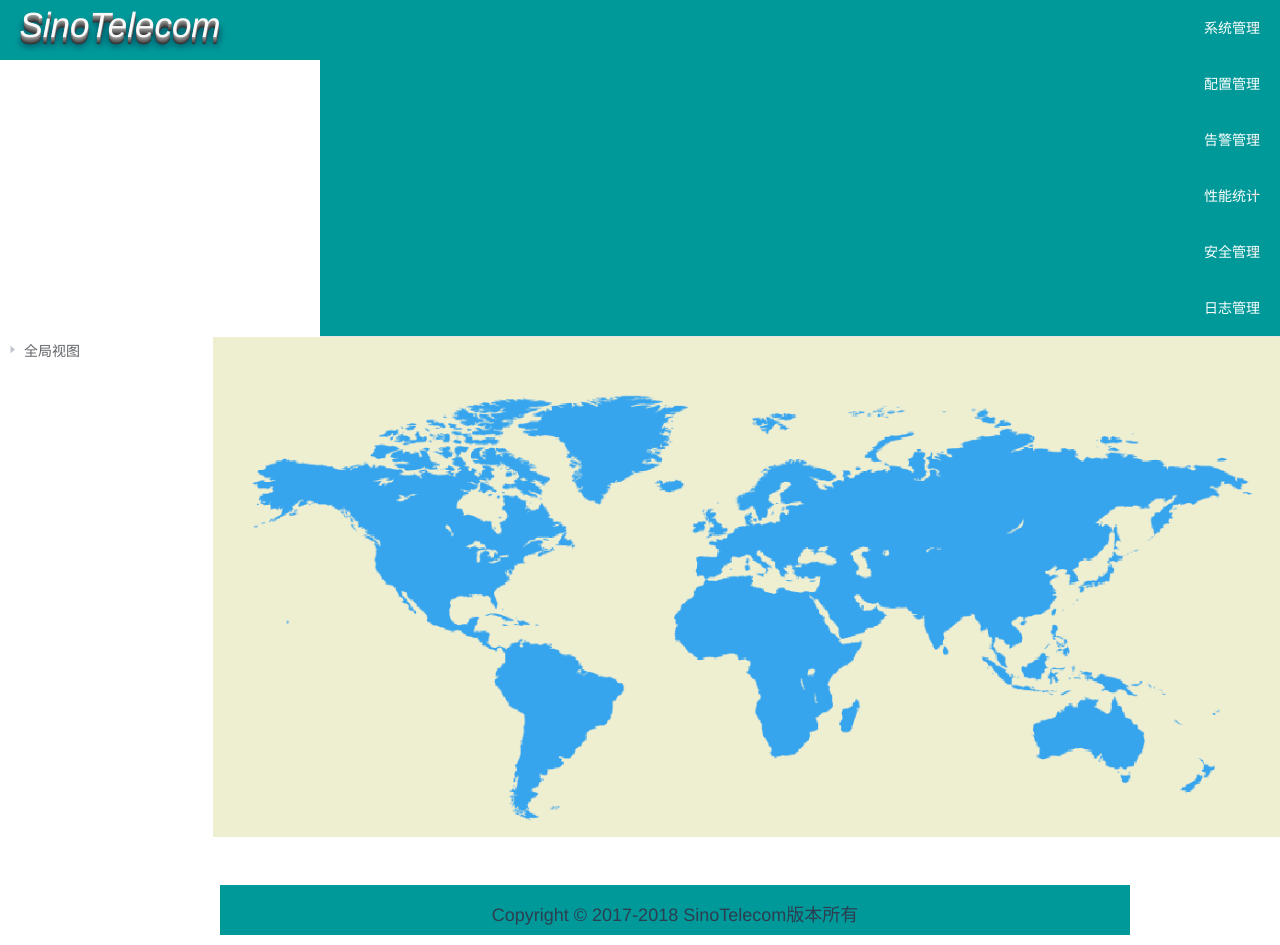
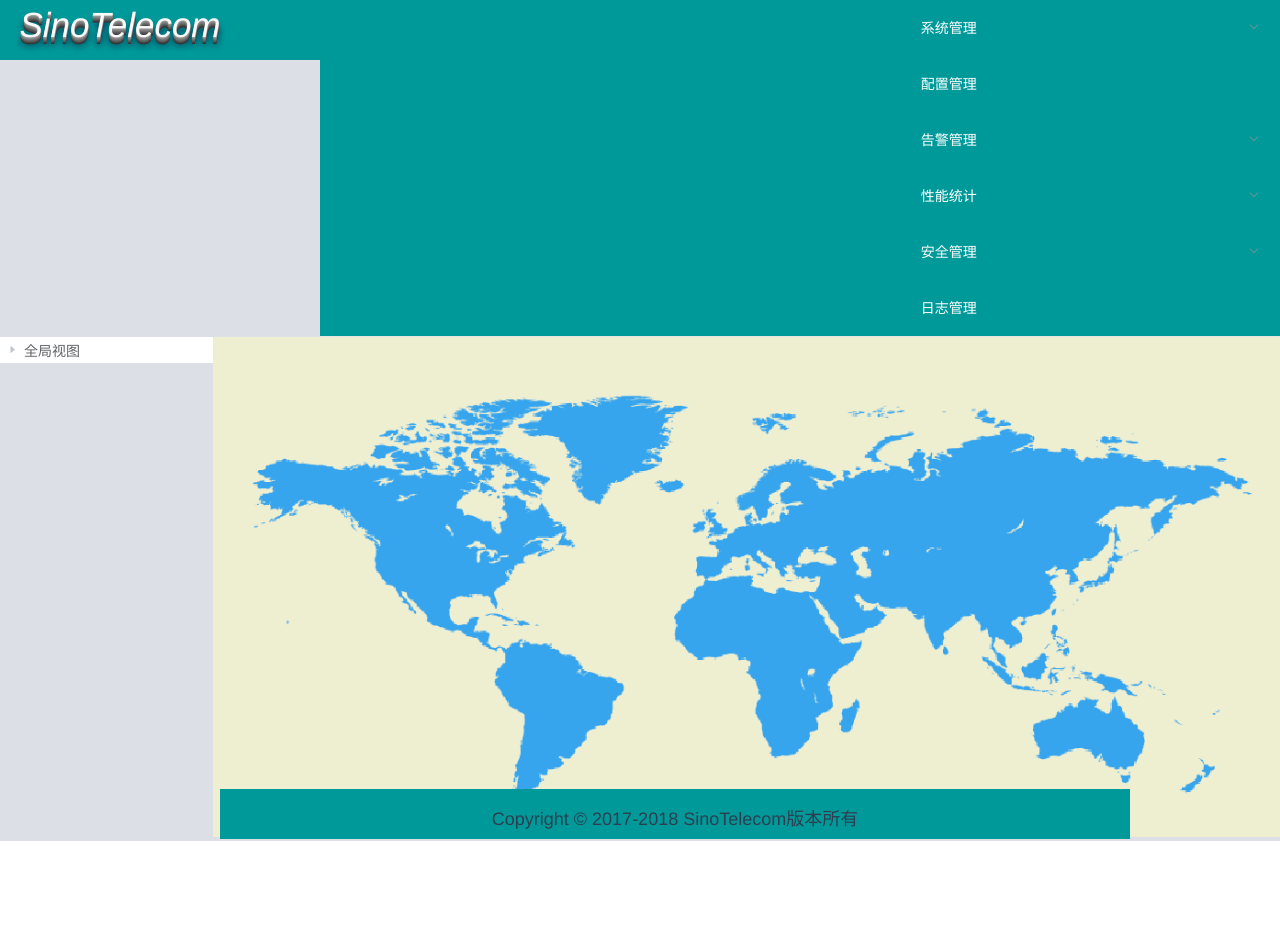
Before and after one commit to huozm/NMS-GPON, a Vue app: page /#/HomeTwo in a window 1280 px wide. After the commit the page ends 849 px from the top, so only its background shows below. Built offline with nearby package versions, Linux system fonts and the light colour scheme.

Commit message:
css2
css2

```diff
--- a/src/components/HomeTwo.vue
+++ b/src/components/HomeTwo.vue
@@ -1,5 +1,5 @@
 <template lang="html">
-  <div class="">
+  <div class="all">
     <el-row>
       <el-col :span="6">
       <div class="pp">
@@ -64,11 +64,12 @@
       </el-tree>
     </div>
   </el-col>
+
   <el-col :span="20">
     <div class="img">
       <img src="../image/map6.png" >
     </div>
-    <div class="zi">
+    <div class="zi" v-bind:style="">
       <span>{{messages}}</span>
     </div>
   </el-col>
@@ -81,9 +82,9 @@
 /*eslint-disable*/
 
 export default {
-  data(){
+  data() {
     return {
-      data: [ {
+      data: [{
         label: '全局视图',
         children: [{
           label: '150(192.168.17.150)',
@@ -101,8 +102,8 @@ export default {
         children: 'children',
         label: 'label'
       },
-      message:'SinoTelecom',
-       messages:'Copyright © 2017-2018 SinoTelecom版本所有'
+      message: 'SinoTelecom',
+      messages: 'Copyright © 2017-2018 SinoTelecom版本所有'
     };
   }
 }
@@ -112,8 +113,13 @@ export default {
 body{
   margin: 0px;
 }
+.all{
+  background-color: #DCDFE6;
+}
 .ro{
-  float: right;
+/* float: right; */
+position: relative;
+padding-left: 31%;
 
 }
 .pp{
@@ -130,17 +136,26 @@ text-shadow: 0px 1px 0px #999, 0px 2px 0px #888, 0px 3px 0px #777, 0px 4px 0px #
 }
 
 .el-tree{
-  height: 600px;
+  /* height: 600px; */
   background-color:#DCDFE6;
 }
 img{
-  max-width: 100%;
-  overflow: hidden;
+  /* max-width: 100%;
+  overflow: hidden; */
+  width: 100%;
+ height: 100%;
 }
 .zi{
+/* position:fixed;
+left: 20px;
+right:5px;
+bottom: 0px; */
   line-height: 60px;
   height: 60px;
   background-color: #009999;
   font-size: 18px;
+  /* position: absolute;
+  width: 83%;
+  bottom: 0px; */
 }
 </style>
```
